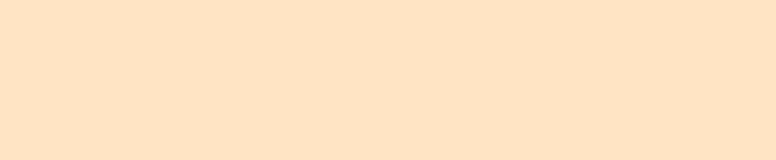
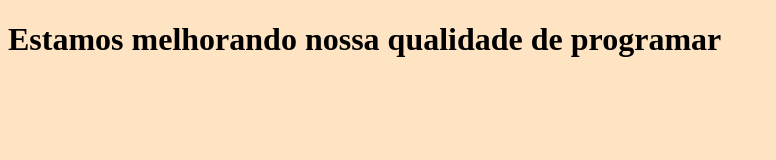
Before and after one commit to ValdeirUnivesp/meu_novo_Projeto, a plain HTML site: page index.html in a window 1280 px wide. Shown: the whole page, without its empty margins (0-776 px from the left). Drawn offline with Linux system fonts and the light colour scheme.

Commit message:
first commit

```diff
--- a/index.html
+++ b/index.html
@@ -12,9 +12,7 @@
 </head>
 
 <body>
-
+    <h1>Estamos melhorando nossa qualidade de programar </h>
 </body>
 
 </html>
-
-</html>
```
